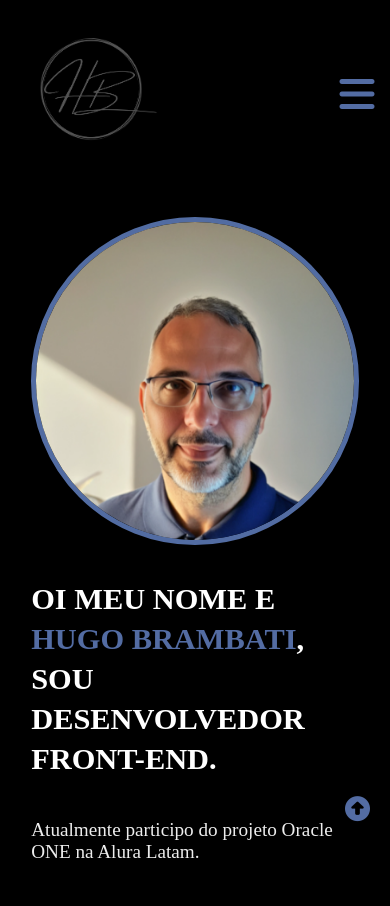
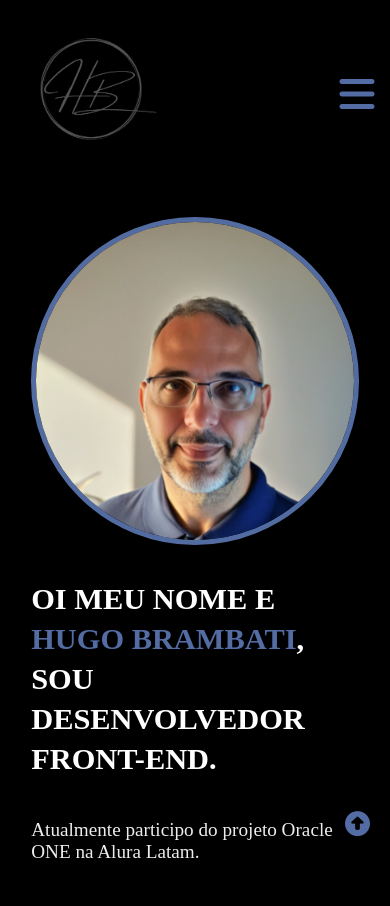
Before and after one commit to hugobrambati/Portifolio_One_Charleng, a plain HTML site: page index.html in a window 390 px wide. Shown: the top 906 px of the page. Drawn offline with Linux system fonts and the light colour scheme; a web font is replaced by a local one.

Commit message:
alteração de posição btn_topo

```diff
--- a/index.html
+++ b/index.html
@@ -292,6 +292,8 @@
         </form>
       </div>
     </section>
+
+    <a href="" class="btn_topo"><i class="fa-solid fa-circle-up"></i></a>
   </main>
 
   <footer>
@@ -323,7 +325,7 @@
       </div><!--fimlinha_footer2-->
     </div><!--fim Interface-->
 
-    <a href="" class="btn_topo"><i class="fa-solid fa-circle-up"></i></a>
+
   </footer>
   <script src="validacao.js"></script>
 </body>
--- a/main.css
+++ b/main.css
@@ -604,7 +604,7 @@ footer .linha_footer2 a{
 
 .btn_topo{
   color: var(--cor_principal);
-  font-size: 44px;
+  font-size: 54px;
   position: fixed;
   right: 50px;
   bottom: 50px;
@@ -683,6 +683,6 @@ footer .linha_footer2 a{
     font-size: 25px;
     position: fixed;
     right: 20px;
-    bottom: 20px;
+    bottom: 5px;
   }
 }
```
